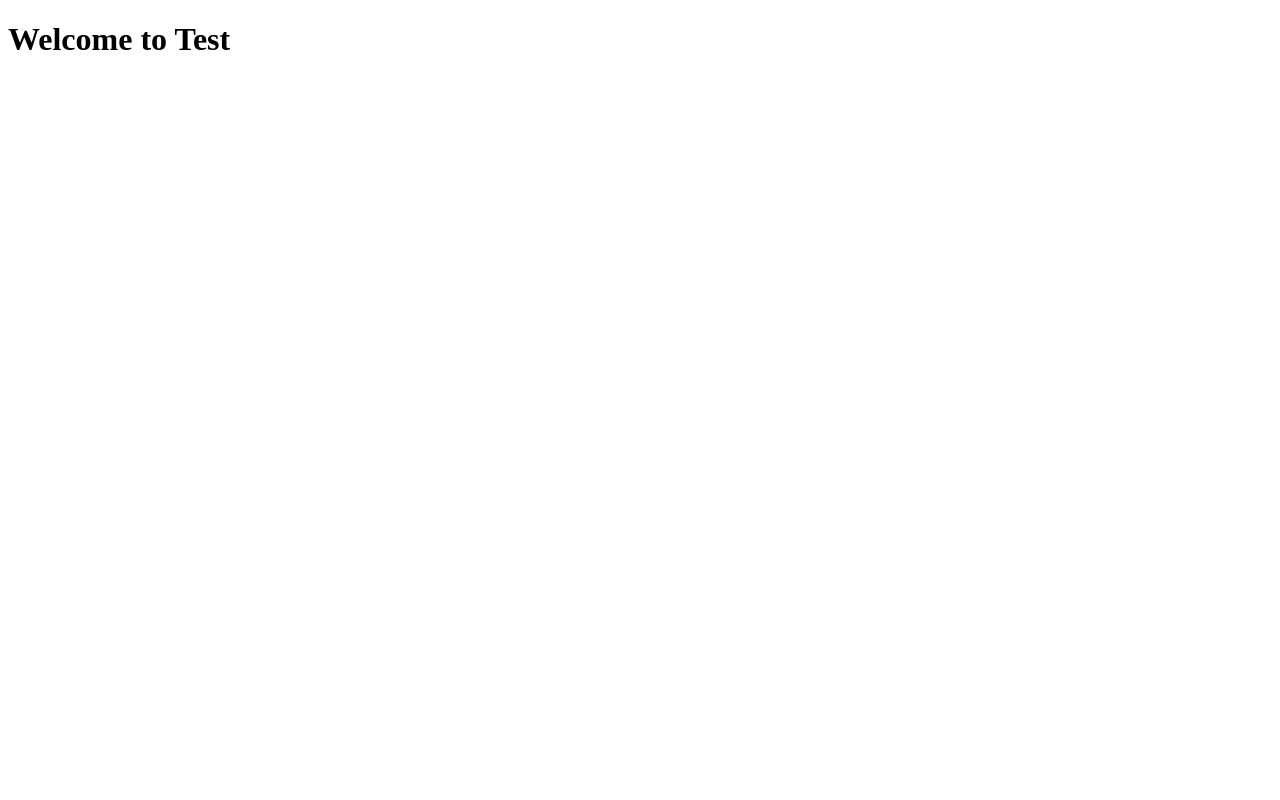
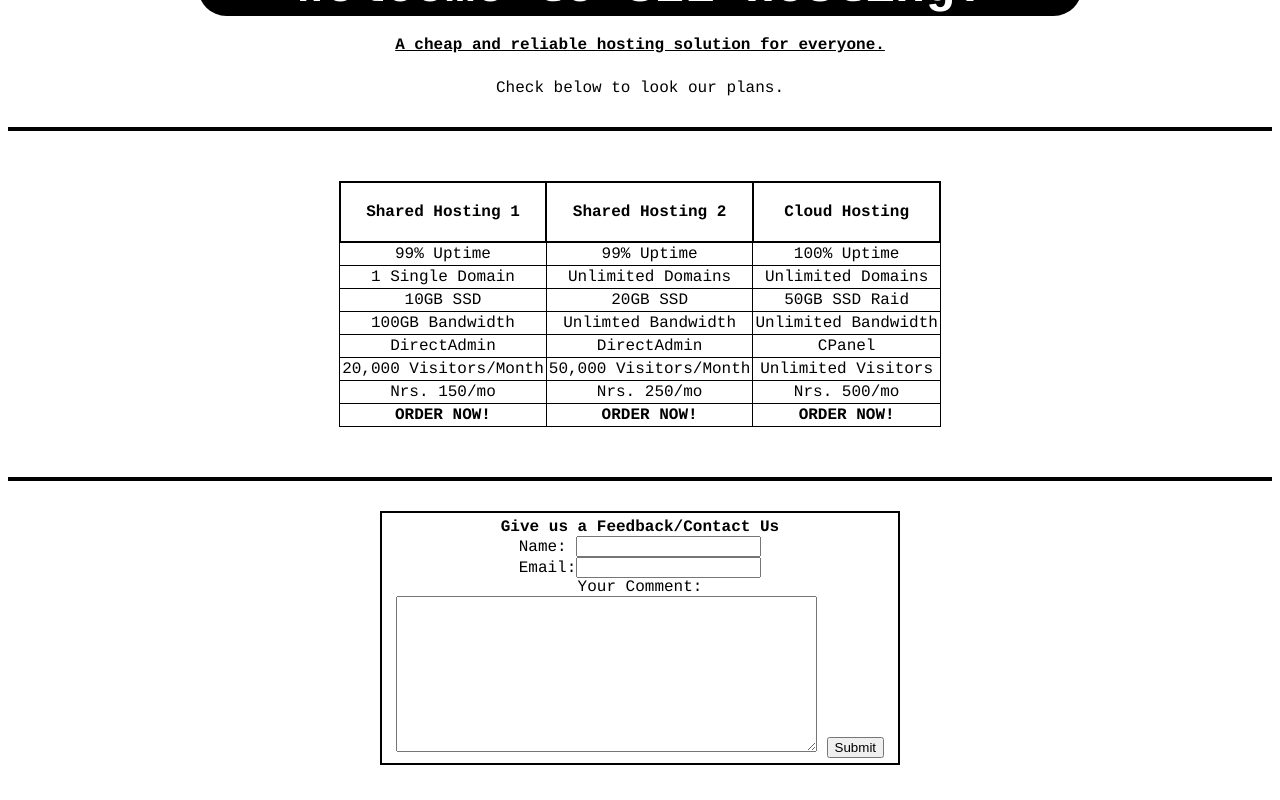
Before and after one commit to Adyatan-cloud/project-for-neb, a plain HTML site: page home.html in a window 1280 px wide. Drawn offline with Linux system fonts and the light colour scheme.

Commit message:
Updated with more pages

```diff
--- /dev/null
+++ b/about.css
@@ -0,0 +1,21 @@
+hr{
+	border: 2px solid;
+}
+.img{
+	display: block;
+	padding:20px;
+	margin-left: auto;
+	margin-right: auto;
+	width: 70%
+
+}
+div{
+	border: 4px solid;
+	width:70%;
+	padding: 20px;
+	font-family: courier;
+	margin: auto;
+	display: block;
+	margin-left: auto;
+	margin-right: auto;
+}
--- a/footer.css
+++ b/footer.css
@@ -5,10 +5,11 @@ body {
 .f1{
 	background-color: black;
 	color: white;
-	bottom: 0;
+	height: 100%;
 	margin: 0;
 	width: 100%;
 	padding: 15px;
 	text-align: center;
 	font-family: courier;
+
 }
--- /dev/null
+++ b/home.css
@@ -0,0 +1,76 @@
+
+body{
+	font-family: courier;
+}
+.logo{
+	display: block;
+	margin-right: auto;
+	margin-left: auto;
+	width: 200px;
+	margin-top: -35px;
+	margin-bottom: -80px;
+
+}
+
+p.h1{
+	font-weight: bold;
+	font-size: 50px;
+	background-color: black;
+	color: white;
+	width: 70%;
+	border-radius: 35px;
+	text-align: center;
+	margin-right: auto;
+	margin-left: auto;
+	margin-bottom: 20px;
+}
+p.h2{
+		font-weight: bolder;
+		text-align: center;
+		text-decoration: underline;
+		margin-bottom: 25px;
+}
+
+p{
+	text-align: center;
+	font-weight: 550;
+	margin-bottom: 30px;
+}
+
+hr{
+	border: 2px solid black;
+}
+
+th{
+	border: 2px solid;
+	padding:20px;
+}
+.t1, td{
+
+	padding: 2px;
+	text-align: center;
+	border: 1px solid;
+	margin-left: auto;
+	margin-right: auto;
+	margin-top: 50px;
+	border-collapse: collapse;
+	margin-bottom: 50px;
+}
+.r1{
+	font-weight: bold;
+}
+.form{
+	border: 2px solid;
+	padding: 5px;
+	width: 40%;
+	text-align: center;
+	margin-right: auto;
+	margin-left: auto;
+}
+a{
+	color: black;
+	text-decoration: none;
+}
+a:hover{
+	color: red;
+}
--- a/home.html
+++ b/home.html
@@ -1,10 +1,84 @@
 <!DOCTYPE html>
 <html>
 <head>
+	<link rel="stylesheet" type="text/css" href="home.css">
+	<title>Home</title>
 </head>
+
 <body>
-<h1>
-Welcome to Test
-</h1>
+	<img class="logo" src="images/logo.png">
+		<p class="h1">
+		Welcome to S21 Hosting!
+		</p>
+	<p class="h2">
+		A cheap and reliable hosting solution for everyone.
+	</p>
+	<p>
+		Check below to look our plans.
+	</p>
+	<hr>
+
+	<table class="t1">
+		<tr>
+			<th>Shared Hosting 1</th>
+			<th>Shared Hosting 2</th>
+			<th>Cloud Hosting</th>
+		</tr>
+		<tr>
+			<td>99% Uptime</td>
+			<td>99% Uptime</td>
+			<td>100% Uptime</td>
+		</tr>
+		<tr>
+			<td>1 Single Domain</td>
+			<td>Unlimited Domains</td>
+			<td>Unlimited Domains</td>
+		</tr>
+		<tr>
+			<td>10GB SSD</td>
+			<td>20GB SSD</td>
+			<td>50GB SSD Raid</td>
+		</tr>
+		<tr>
+			<td>100GB Bandwidth</td>
+			<td>Unlimted Bandwidth</td>
+			<td>Unlimited Bandwidth</td>
+		</tr>
+		<tr>
+			<td>DirectAdmin</td>
+			<td>DirectAdmin</td>
+			<td>CPanel</td>
+		</tr>
+		<tr>
+			<td>20,000 Visitors/Month</td>
+			<td>50,000 Visitors/Month</td>
+			<td>Unlimited Visitors</td>
+		</tr>
+		<tr>
+			<td>Nrs. 150/mo</td>
+			<td>Nrs. 250/mo</td>
+			<td>Nrs. 500/mo</td>
+		</tr>
+		<tr class="r1">
+			<td><a href="sign-up.html" target="mid">ORDER NOW!</a></td>
+			<td><a href="sign-up.html" target="mid">ORDER NOW!</a></td>
+			<td><a href="sign-up.html" target="mid">ORDER NOW!</a></td>
+		</tr>
+	</table>
+	<hr>
+	<p>
+		<div  class="form">
+		<b>Give us a Feedback/Contact Us</b>
+		<form>
+			Name: <input type="text" name="name"><br>
+			Email:<input type="Email" name="Email"><br>
+
+		Your Comment:<br>
+	<textarea rows="10" cols="50"></textarea>
+	<input type="submit" value="Submit" name="Send">
+	</form>
+		</div>
+	</p>
+
 </body>
 </html>
--- /dev/null
+++ b/sign-up.css
@@ -0,0 +1,24 @@
+body{
+	font-family: courier;
+	text-align: center;
+}
+
+div.for{
+	padding: 20px;
+	text-align: left;
+	display: block;
+	width: 30%;
+	margin-left: auto;
+	margin-right: auto;
+	border: 2px solid;
+}
+
+input.ad {
+	display:block;
+
+}
+
+.h1{
+	text-align: left;
+
+}
--- a/style-menu.css
+++ b/style-menu.css
@@ -2,8 +2,8 @@ body {
 	margin:0;
 }
 .main-menu {
+  overflow: hidden;
   list-style-type: none;
-  overflow: hidden;
   background-color: black;
   margin: 0;
   width: 100%;
@@ -17,7 +17,7 @@ body {
 .main-menu li a{
 				font-family: courier;
 				display: block;
-				padding: 25px;
+				padding: 20px;
 				text-align: center;
 				text-decoration: none;
 				color: white;
```
Also changed, not shown: about.html (added, +22 -0 lines), footer.html (+1 -1 lines), index.html (+8 -3 lines), menu.html (+5 -4 lines), sign-up.html (added, +69 -0 lines).
